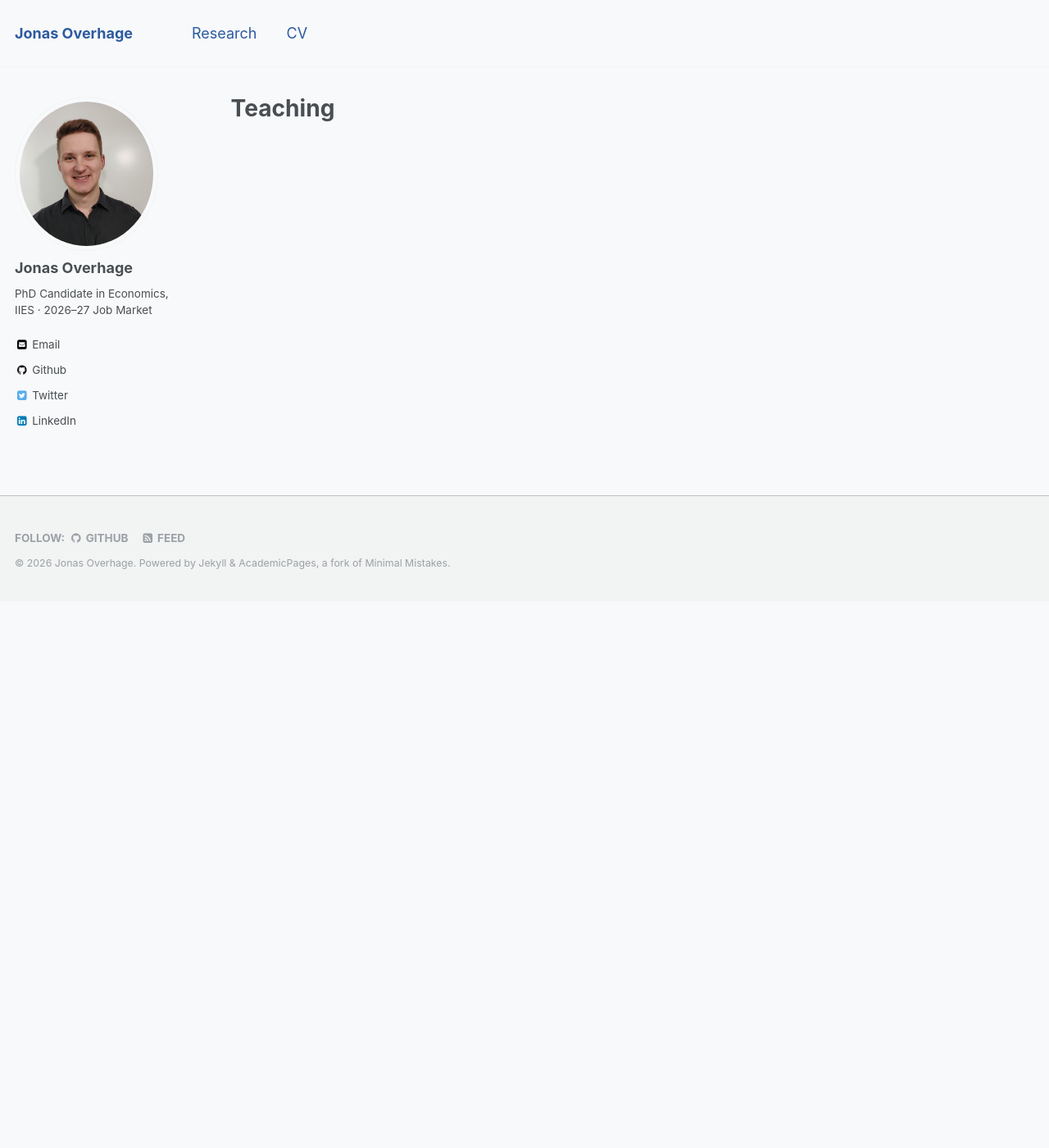
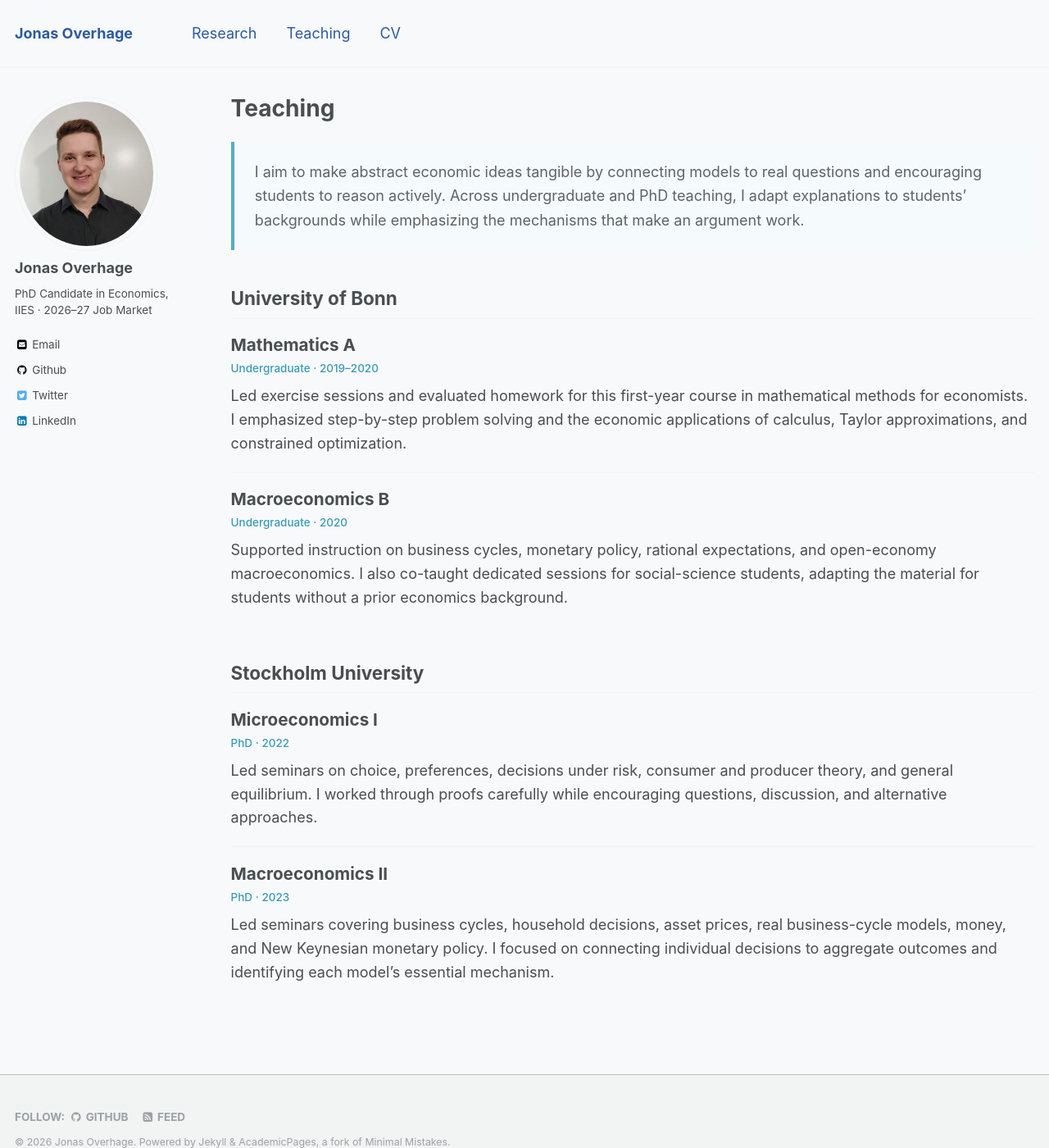
Before and after one commit to JOverhage/JOverhage.github.io, a Jekyll site: the page built from _pages/teaching.html, in a window 1280 px wide and 1400 px high. Shown: the whole window at 82% size. Built offline with Jekyll 4.4.1, drawn with Linux system fonts in a browser that asks for light colours.

Commit message:
teaching page added, research page remodeled

```diff
--- a/_data/navigation.yml
+++ b/_data/navigation.yml
@@ -3,8 +3,8 @@ main:
   - title: "Research"
     url: /research/
 
-  #- title: "Teaching"
-  #  url: /teaching/
+  - title: "Teaching"
+    url: /teaching/
 
   - title: "CV"
     url: /files/Overhage_CV.pdf
--- a/_pages/teaching.html
+++ b/_pages/teaching.html
@@ -7,6 +7,40 @@ author_profile: true
 
 {% include base_path %}
 
-{% for post in site.teaching reversed %}
-  {% include archive-single.html %}
-{% endfor %}
+<div class="teaching-page page__content">
+  <div class="teaching-page__intro">
+    <p>I aim to make abstract economic ideas tangible by connecting models to real questions and encouraging students to reason actively. Across undergraduate and PhD teaching, I adapt explanations to students&rsquo; backgrounds while emphasizing the mechanisms that make an argument work.</p>
+  </div>
+
+  <section class="teaching-institution" aria-labelledby="teaching-bonn">
+    <h2 id="teaching-bonn" class="teaching-institution__title">University of Bonn</h2>
+
+    <article class="teaching-course">
+      <h3 class="teaching-course__title">Mathematics A</h3>
+      <p class="teaching-course__meta">Undergraduate <span aria-hidden="true">&middot;</span> 2019&ndash;2020</p>
+      <p class="teaching-course__description">Led exercise sessions and evaluated homework for this first-year course in mathematical methods for economists. I emphasized step-by-step problem solving and the economic applications of calculus, Taylor approximations, and constrained optimization.</p>
+    </article>
+
+    <article class="teaching-course">
+      <h3 class="teaching-course__title">Macroeconomics B</h3>
+      <p class="teaching-course__meta">Undergraduate <span aria-hidden="true">&middot;</span> 2020</p>
+      <p class="teaching-course__description">Supported instruction on business cycles, monetary policy, rational expectations, and open-economy macroeconomics. I also co-taught dedicated sessions for social-science students, adapting the material for students without a prior economics background.</p>
+    </article>
+  </section>
+
+  <section class="teaching-institution" aria-labelledby="teaching-stockholm">
+    <h2 id="teaching-stockholm" class="teaching-institution__title">Stockholm University</h2>
+
+    <article class="teaching-course">
+      <h3 class="teaching-course__title">Microeconomics I</h3>
+      <p class="teaching-course__meta">PhD <span aria-hidden="true">&middot;</span> 2022</p>
+      <p class="teaching-course__description">Led seminars on choice, preferences, decisions under risk, consumer and producer theory, and general equilibrium. I worked through proofs carefully while encouraging questions, discussion, and alternative approaches.</p>
+    </article>
+
+    <article class="teaching-course">
+      <h3 class="teaching-course__title">Macroeconomics II</h3>
+      <p class="teaching-course__meta">PhD <span aria-hidden="true">&middot;</span> 2023</p>
+      <p class="teaching-course__description">Led seminars covering business cycles, household decisions, asset prices, real business-cycle models, money, and New Keynesian monetary policy. I focused on connecting individual decisions to aggregate outcomes and identifying each model&rsquo;s essential mechanism.</p>
+    </article>
+  </section>
+</div>
--- /dev/null
+++ b/_sass/_academic-pages.scss
@@ -0,0 +1,109 @@
+/* ==========================================================================
+   RESEARCH AND TEACHING INDEXES
+   ========================================================================== */
+
+.research-index {
+  margin-top: 1.5em;
+}
+
+.research-index__featured {
+  margin-bottom: 2.25em;
+  padding: 1.25em 1.5em;
+  border-left: 4px solid $link-color;
+  background: mix(#fff, $link-color, 94%);
+}
+
+.page__content .research-index__label {
+  margin: 0 0 0.55em;
+  color: darken($link-color, 8%);
+  font-family: $sans-serif;
+  font-size: $type-size-7;
+  font-weight: bold;
+  letter-spacing: 0.14em;
+  text-transform: uppercase;
+}
+
+.page__content .research-index__section-title {
+  margin: 0;
+  padding-bottom: 0.4em;
+}
+
+.research-index__list .homepage-paper {
+  padding: 1.1em 0;
+  border-bottom: 1px solid $border-color;
+
+  &:last-child {
+    border-bottom: 0;
+  }
+}
+
+.teaching-page {
+  margin-top: 1.5em;
+}
+
+.teaching-page__intro {
+  margin-bottom: 2.5em;
+  padding: 1.2em 1.4em;
+  border-left: 4px solid $link-color;
+  background: mix(#fff, $link-color, 94%);
+}
+
+.page__content .teaching-page__intro p {
+  margin: 0;
+  color: mix(#fff, $text-color, 12%);
+  line-height: 1.65;
+}
+
+.teaching-institution + .teaching-institution {
+  margin-top: 2.4em;
+}
+
+.page__content .teaching-institution__title {
+  margin: 0;
+  padding-bottom: 0.45em;
+}
+
+.teaching-course {
+  padding: 1.1em 0;
+  border-bottom: 1px solid $border-color;
+
+  &:last-child {
+    border-bottom: 0;
+  }
+}
+
+.page__content .teaching-course__title {
+  margin: 0;
+  color: $text-color;
+  font-family: $sans-serif;
+  font-size: 1.15em;
+  line-height: 1.3;
+}
+
+.page__content .teaching-course__meta {
+  margin: 0.3em 0 0;
+  color: darken($link-color, 8%);
+  font-family: $sans-serif;
+  font-size: $type-size-6;
+  font-weight: 500;
+}
+
+.page__content .teaching-course__description {
+  margin: 0.55em 0 0;
+  line-height: 1.6;
+}
+
+@include breakpoint(max-width $small) {
+  .research-index__featured,
+  .teaching-page__intro {
+    padding: 1em;
+  }
+
+  .teaching-page__intro {
+    margin-bottom: 2em;
+  }
+
+  .teaching-institution + .teaching-institution {
+    margin-top: 2em;
+  }
+}
--- a/assets/css/main.scss
+++ b/assets/css/main.scss
@@ -32,6 +32,7 @@
 
 @import "page";
 @import "homepage";
+@import "academic-pages";
 @import "archive";
 @import "sidebar";
 
```
Also changed, not shown: _includes/homepage-paper.html (+7 -5 lines), _pages/research.md (+20 -7 lines).
